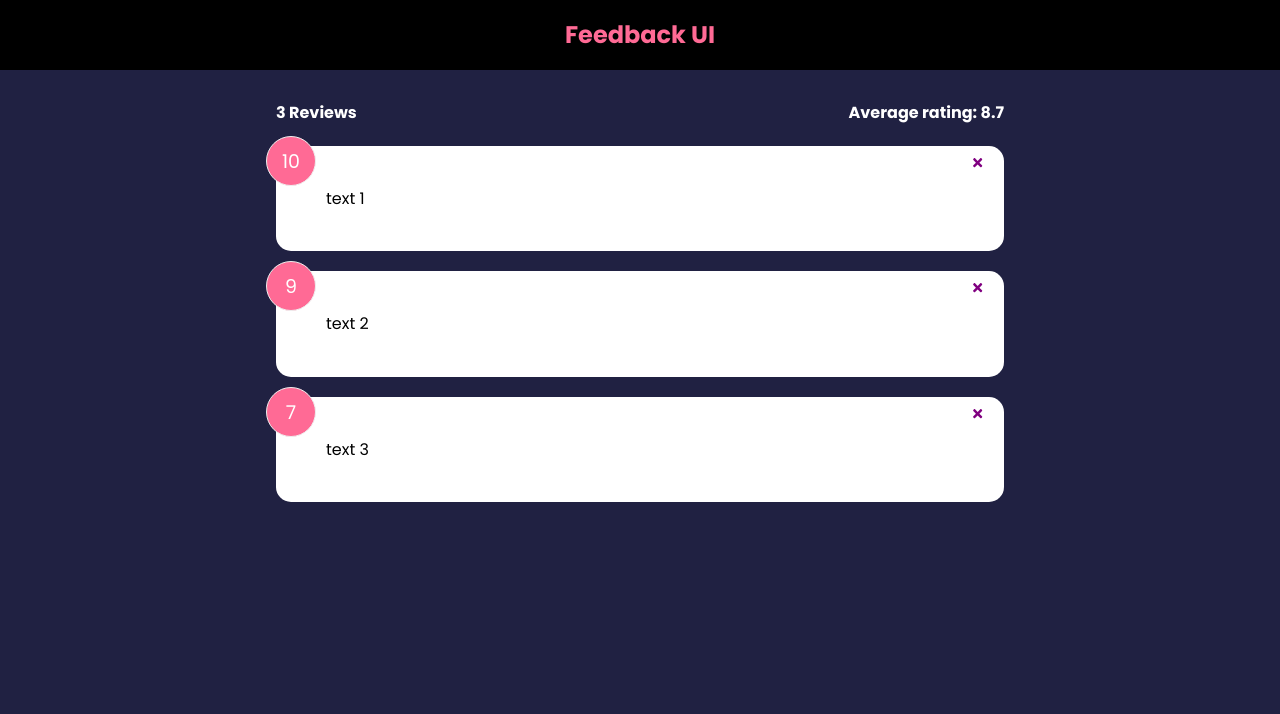
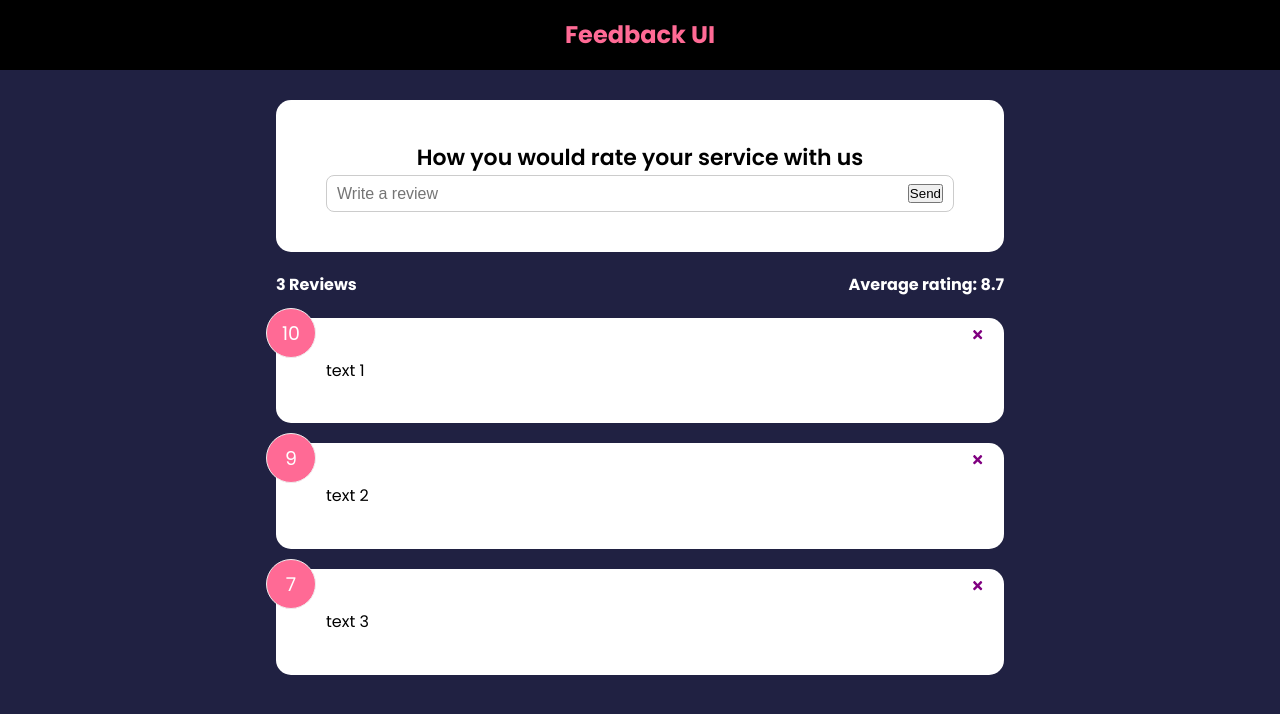
Before and after one commit to Rocio01/feedback-app, a React (Create React App) app: page / in a window 1280 px wide. Shown: the top 714 px of the page. Built offline with nearby package versions, Linux system fonts and the light colour scheme.

Commit message:
Add form component

```diff
--- a/src/App.js
+++ b/src/App.js
@@ -4,6 +4,7 @@
 import FeedbackList from './components/FeedbackList';
 import FeedbackData from "./data/FeedbackData";
 import FeedbackStats from './components/FeedbackStats';
+import FedbackForm from './components/FedbackForm';
 
 function App() {
   const [feedback, setFeedback] = useState(FeedbackData)
@@ -17,6 +18,7 @@
     <div className="App">
       <Header />
       <div className="container">
+        <FedbackForm />
         <FeedbackStats feedback={feedback} />
         <FeedbackList
          feedback={feedback}
--- /dev/null
+++ b/src/components/FedbackForm.jsx
@@ -0,0 +1,27 @@
+import React from 'react'
+import { useState } from 'react'
+import Card from '../shared/Card'
+const FedbackForm = () => {
+const [text, setText] = useState("")
+
+const handleTextChange = (e) => {
+ setText(e.target.value)
+}
+  return (
+    <Card>
+      <form >
+        <h2>How you would rate your service with us</h2>
+        <div className="input-group">
+          <input onChange={handleTextChange}
+                 type="text"
+                 placeholder="Write a review"
+                 value={text}
+          />
+          <button type='submit'>Send</button>
+          </div>
+      </form>
+    </Card>
+  )
+}
+
+export default FedbackForm
--- a/src/FeedbackItem.jsx
+++ b/src/components/FeedbackItem.jsx
@@ -1,6 +1,6 @@
 import React from 'react'
 import {FaTimes} from 'react-icons/fa'
-import Card from './shared/Card'
+import Card from '../shared/Card'
 
 const FeedbackItem = ({item, handleDelete}) => {
 
--- a/src/components/FeedbackList.jsx
+++ b/src/components/FeedbackList.jsx
@@ -1,5 +1,5 @@
  import React from 'react'
- import FeedbackItem from '../FeedbackItem'
+ import FeedbackItem from './FeedbackItem'
 
  const FeedbackList = ({feedback, handleDelete}) => {
   if( !feedback || feedback.length === 0){
```
